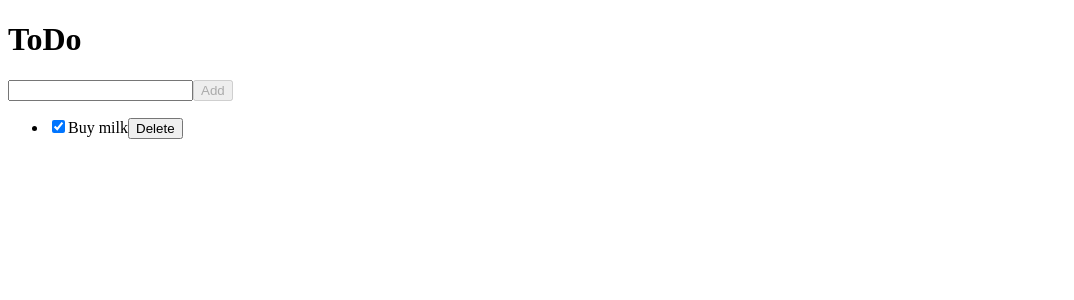
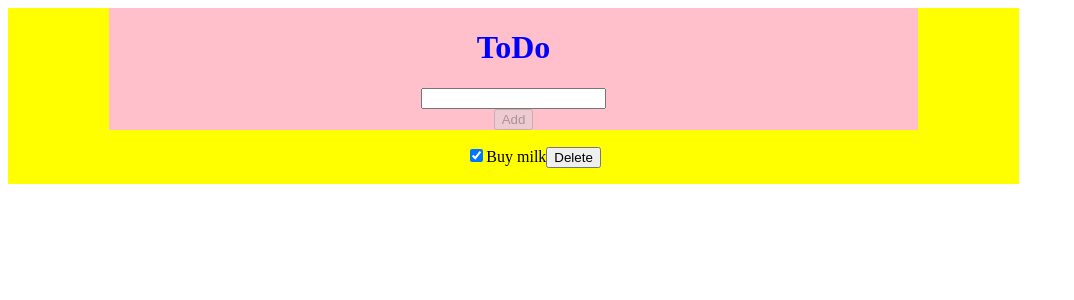
Before and after one commit to Git-Hannah/react-todo, a React (Create React App) app: page / in a window 1280 px wide. Shown: the top 300 px of the page, without its empty margins (0-1074 px from the left). Built offline with nearby package versions, Linux system fonts and the light colour scheme; the HTML template or start-up script is replaced by a standard one.

Commit message:
add @emotion styles

```diff
--- a/src/App.jsx
+++ b/src/App.jsx
@@ -1,5 +1,8 @@
 import React, { useState } from "react";
 import Button from "../src/components/Button";
+import styled from "@emotion/styled";
+import {Title} from "./components/Typography";
+
 
 /* const todos = [
 	{
@@ -16,6 +19,28 @@ import Button from "../src/components/Button";
 	},
 ]; */
 
+const Body = styled.div`
+	background: yellow;
+	margin: 0;
+	display: flex;
+	flex-direction: column;
+	align-items: center;
+	justify-content: center;
+	max-width: 80%;
+`;
+
+
+const Header = styled.div`
+	background: pink;
+	width: 80%;
+	display: flex;
+	flex-direction: column;
+	align-items: center;
+`;
+const ListItem = styled.li`
+	list-style: none;
+`;
+
 const App = () => {
 	const [value, setValue] = useState("");
 	const [todos, setTodos] = useState([
@@ -25,9 +50,9 @@ const App = () => {
 		},
 	]);
 	return (
-		<div>
-			<div>
-				<h1>ToDo</h1>
+		<Body>
+			<Header>
+				<Title>ToDo</Title>
 				<input
 					type="text"
 					value={value}
@@ -44,12 +69,12 @@ const App = () => {
 				>
 					Add
 				</button>
-			</div>
+			</Header>
 
 			<ul>
 				{todos.map((todo, index) => {
 					return (
-						<li key={index}>
+						<ListItem key={index}>
 							<label>
 								<input
 									type="checkbox"
@@ -72,11 +97,11 @@ const App = () => {
 							>
 								Delete
 							</button>
-						</li>
+						</ListItem>
 					);
 				})}
 			</ul>
-		</div>
+		</Body>
 	);
 };
 
--- /dev/null
+++ b/src/components/Typography.js
@@ -0,0 +1,11 @@
+import styled from "@emotion/styled";
+
+// const Title = styled.h1`
+// color: blue;
+// `;
+
+export const Title = styled.h1`
+	color: blue;
+`;
+
+//export default Typo;
```
